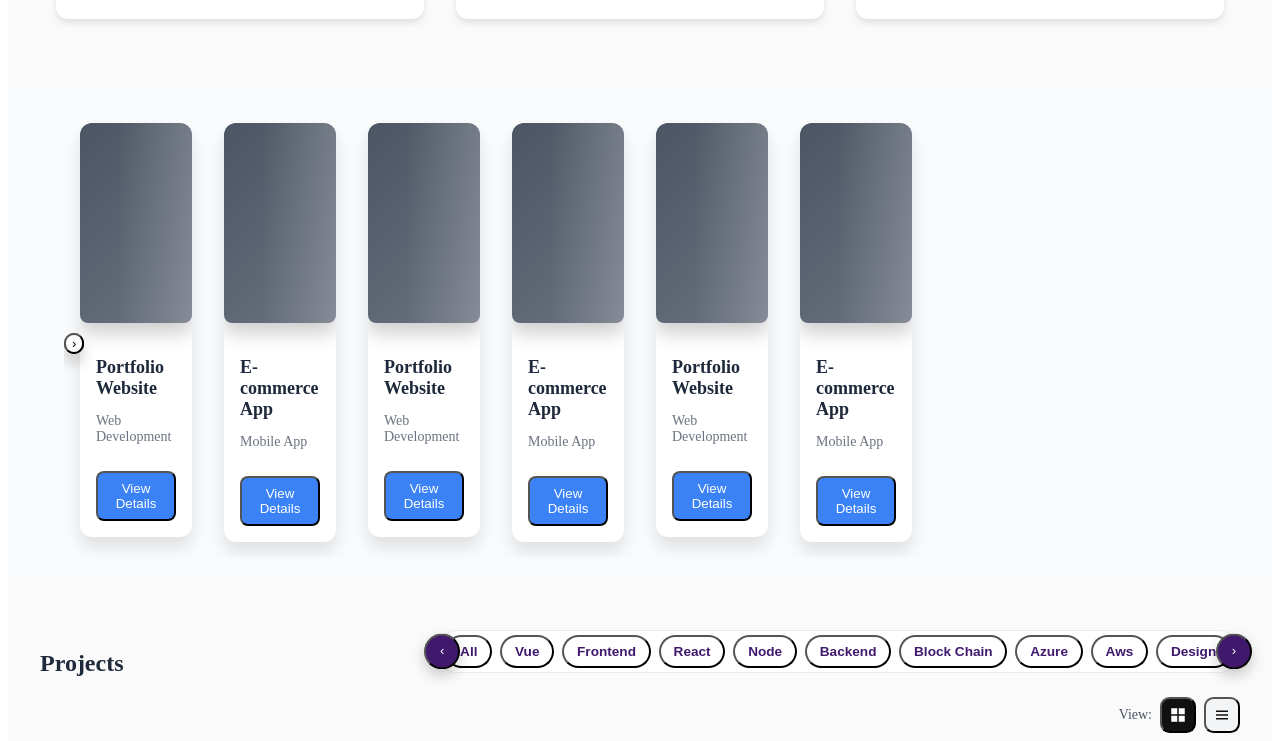
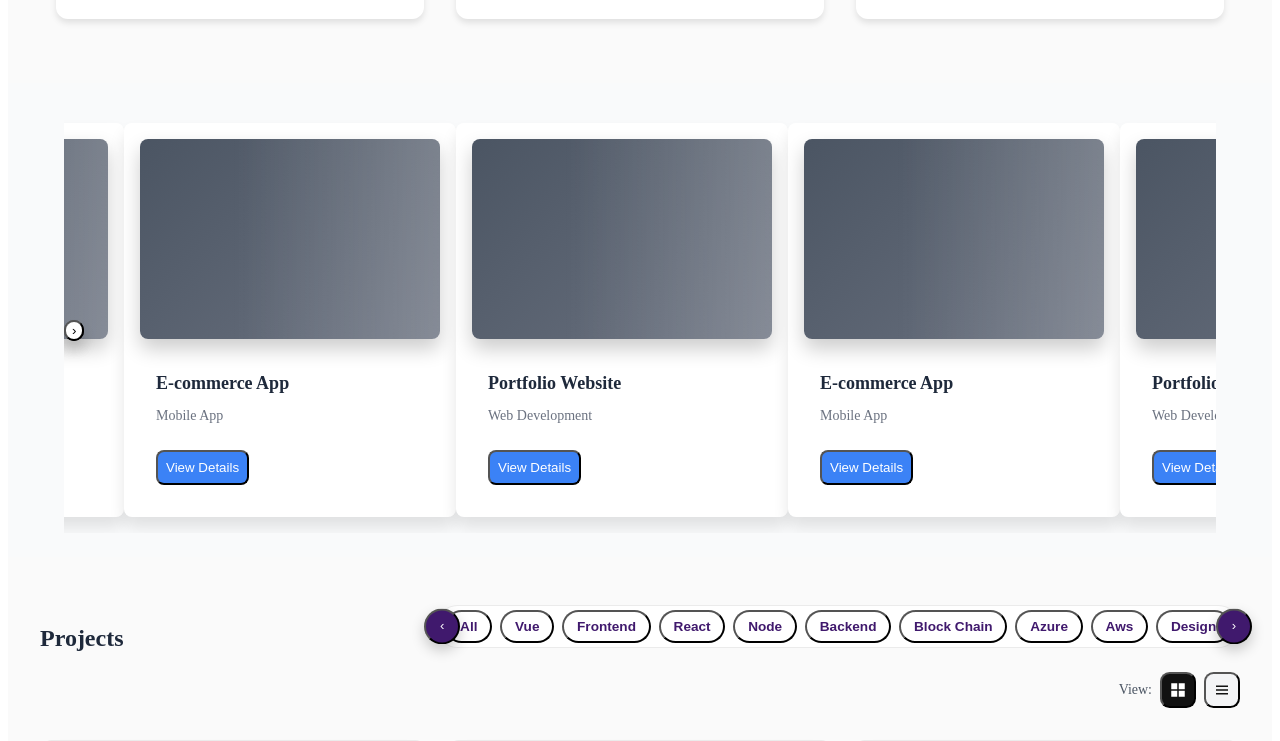
Before and after one commit to saladinjake/portfolio-ui, a Vue app: page / in a window 1280 px wide. Shown: the part 1340-2081 px from the top of the page. Built offline with nearby package versions, Linux system fonts and the light colour scheme.

Commit message:
chore: update slide show layout

```diff
--- a/src/components/Footer.vue
+++ b/src/components/Footer.vue
@@ -1,11 +1,8 @@
 <template>
   <footer class="bg-white  p-10 m-10 text-lg">
     <div class="max-w-7xl mx-auto px-4">
-
       <!-- Footer Grid -->
       <div class="grid grid-cols-2 sm:grid-cols-3 lg:grid-cols-6 gap-6">
-
-        <!-- Column -->
         <div
           v-for="(chunk, colIndex) in projectChunks"
           :key="colIndex"
--- a/src/components/SlideShow.vue
+++ b/src/components/SlideShow.vue
@@ -12,11 +12,11 @@
           <div
             v-for="(project, index) in projects"
             :key="project.id"
-            class="min-w-33 lg:min-w-25 p-4"
+            class="min-w-33 md:min-w-25 p-4"
 
-            style="width: 250px"
+
           >
-            <div class="bg-white rounded-lg shadow-lg hover:shadow-xl transition overflow-hidden">
+            <div class="bg-white rounded-lg shadow-lg hover:shadow-xl transition overflow-hidden min-w-33 md:min-w-25 p-4"   >
              <div class="img-placeholder" ></div>
               <!--<img :src="project.image" :alt="project.title" class="w-full h-48 object-cover" />-->
               <div class="p-4">
@@ -104,7 +104,7 @@ export default {
 </script>
 
 
-<style>
+<style scoped>
 .bg-light { background-color: #f9fafb; }
 .bg-primary { background-color: #3b82f6; }
 .bg-primary-dark { background-color: #2563eb; }
@@ -121,10 +121,10 @@ export default {
 .overflow-hidden{overflow: hidden}
 
 .min-w-80{
- width:80%
+ width:350px
 }
 .min-w-33{
-   width: 33%
+   width: 300px;
 }
 @media (min-width: 780px) {
  .md\:min-w-33{
@@ -132,9 +132,6 @@ export default {
 }
 }
 
-.lg\:min-w-25{
-
-}
 
 .img-placeholder {
   background: linear-gradient(135deg, #4b5563, #6b7280); /* Gray gradient */
@@ -146,4 +143,7 @@ export default {
   width:100%;
   height: 200px
 }
+
+
+
 </style>
```
Also changed, not shown: src/views/Home.vue (+0 -15 lines).
